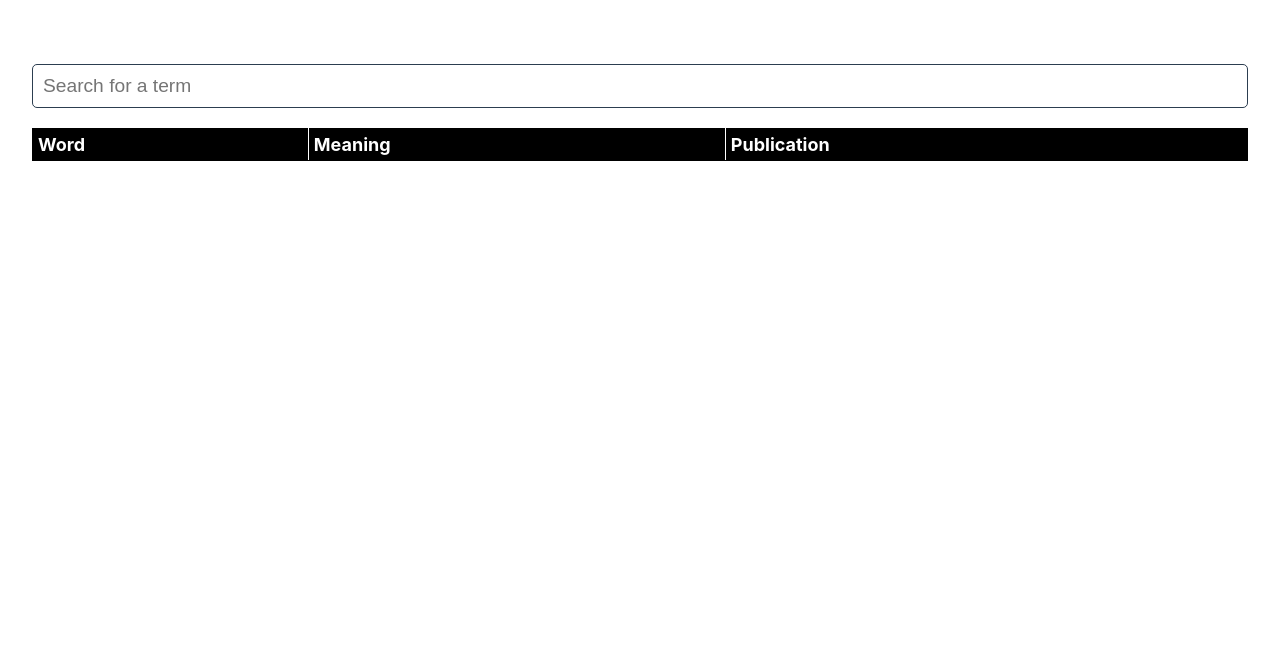
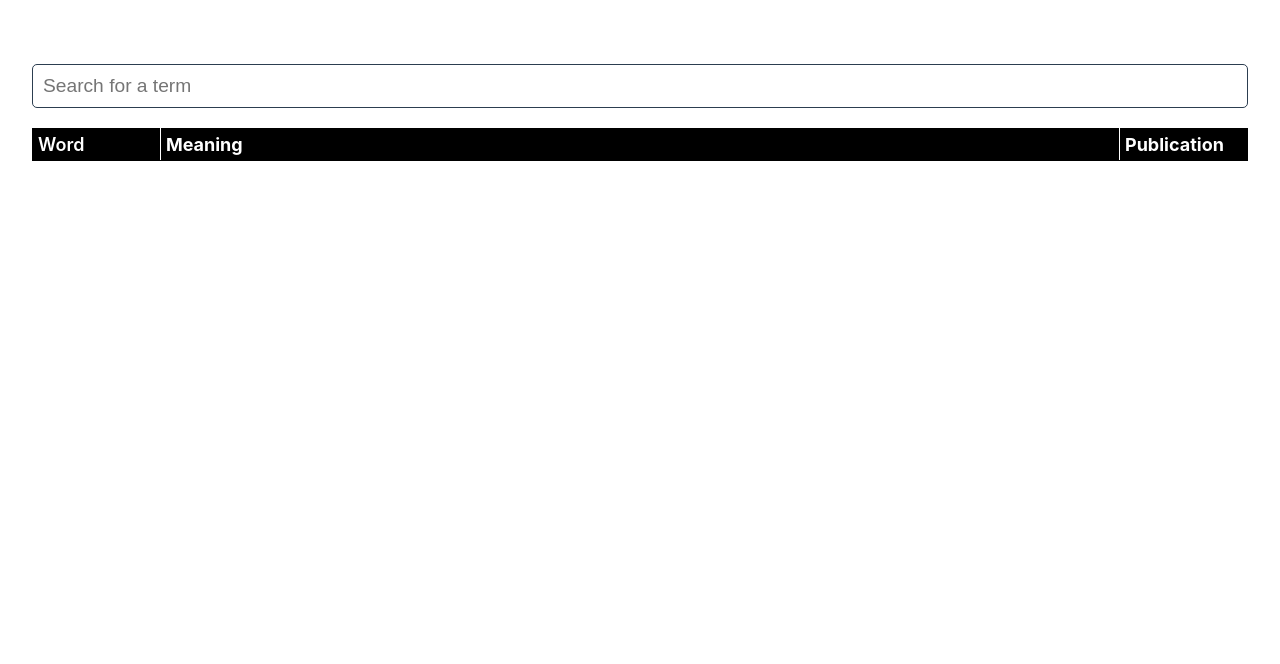
Before and after one commit to sreetamdas/style-guides-areena, a website built with Vite: page index.html in a window 1280 px wide. Shown: the part 136-800 px from the top of the page. Built offline with nearby package versions, Linux system fonts and the light colour scheme.

Commit message:
Header styles without body data

```diff
--- a/style.css
+++ b/style.css
@@ -66,8 +66,8 @@ body {
 	border-collapse: collapse;
 }
 
-#main-table tbody tr td,
-#main-table thead tr th {
+#main-table thead tr th,
+#main-table tbody tr td {
 	border: 1px solid black;
 	padding: 5px;
 }
@@ -82,14 +82,20 @@ body {
 	border-right-color: #fff;
 }
 
+#main-table thead tr th:first-child,
 #main-table tbody tr td:first-child {
 	font-weight: 600;
+	width: 10vw;
 	max-width: 10vw;
 }
+#main-table thead tr th:nth-child(2),
 #main-table tbody tr td:nth-child(2) {
+	width: 75vw;
 	max-width: 75vw;
 	word-break: break-word;
 }
+#main-table thead tr th:nth-child(3),
 #main-table tbody tr td:nth-child(3) {
+	width: 10vw;
 	max-width: 10vw;
 }
```
